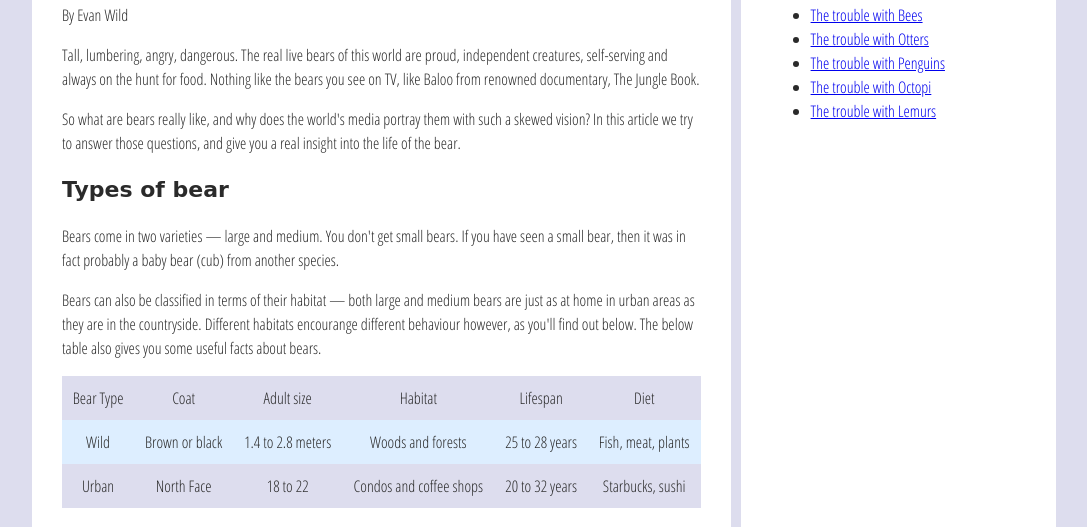
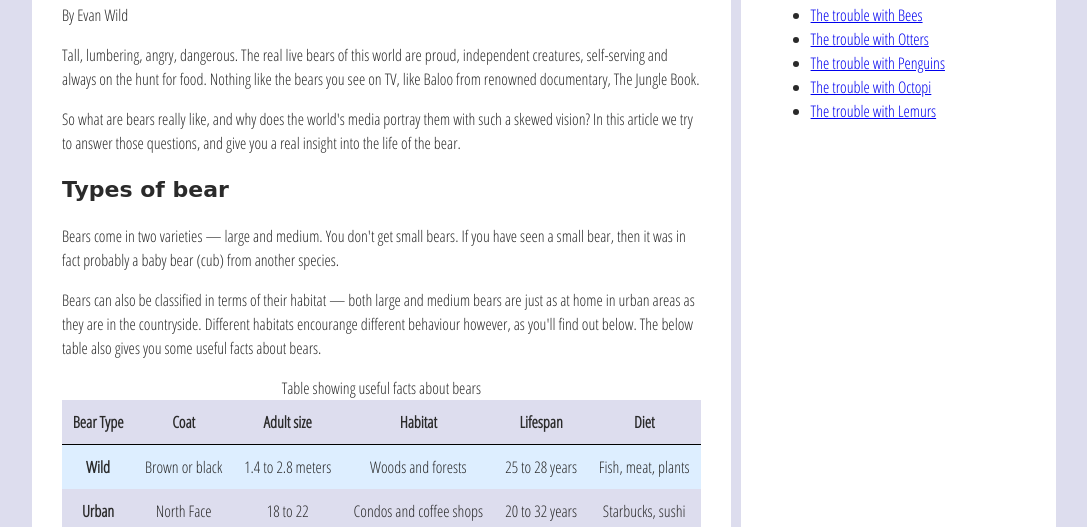
Before and after one commit to nolanmakinen/nolanmakinen.github.io, a plain HTML site: page Assignment-5-Part-1/index.html in a window 1280 px wide. Shown: the part 272-799 px from the top of the page, without its empty margins (96-1183 px from the left). Drawn offline with Linux system fonts and the light colour scheme; a web font is replaced by a local one.

Commit message:
Fixed the table

```diff
--- a/Assignment-5-Part-1/index.html
+++ b/Assignment-5-Part-1/index.html
@@ -55,19 +55,20 @@ Assignment 5 - Part 1
 
         <p>Bears can also be classified in terms of their habitat — both large and medium bears are just as at home in urban areas as they are in the countryside. Different habitats encourange different behaviour however, as you'll find out below. The below table also gives you some useful facts about bears.</p>
         <table>
+          <caption>Table showing useful facts about bears</caption>
           <thead>
             <tr>
-              <td>Bear Type</td>
-              <td>Coat</td>
-              <td>Adult size</td>
-              <td>Habitat</td>
-              <td>Lifespan</td>
-              <td>Diet</td>
+              <th scope="col">Bear Type</th>
+              <th scope="col">Coat</th>
+              <th scope="col">Adult size</th>
+              <th scope="col">Habitat</th>
+              <th scope="col">Lifespan</th>
+              <th scope="col">Diet</th>
             </tr>
           </thead>
           <tbody>
             <tr>
-              <td>Wild</td>
+              <th scope="row">Wild</th>
               <td>Brown or black</td>
               <td>1.4 to 2.8 meters</td>
               <td>Woods and forests</td>
@@ -75,7 +76,7 @@ Assignment 5 - Part 1
               <td>Fish, meat, plants</td>
             </tr>
             <tr>
-              <td>Urban</td>
+              <th scope="row">Urban</th>
               <td>North Face</td>
               <td>18 to 22</td>
               <td>Condos and coffee shops</td>
--- a/Assignment-5-Part-1/main.js
+++ b/Assignment-5-Part-1/main.js
@@ -15,6 +15,13 @@ showHideBtn.onclick = function() {
     commentWrapper.style.display = 'none';
   }
 };
+
+showHideBtn.addEventListener('keydown', function(event) {
+  if (event.key === 'Enter') {
+    event.preventDefault();
+    this.click();
+  }
+});
 
 // functionality for adding a new comment via the comments form
 
```
